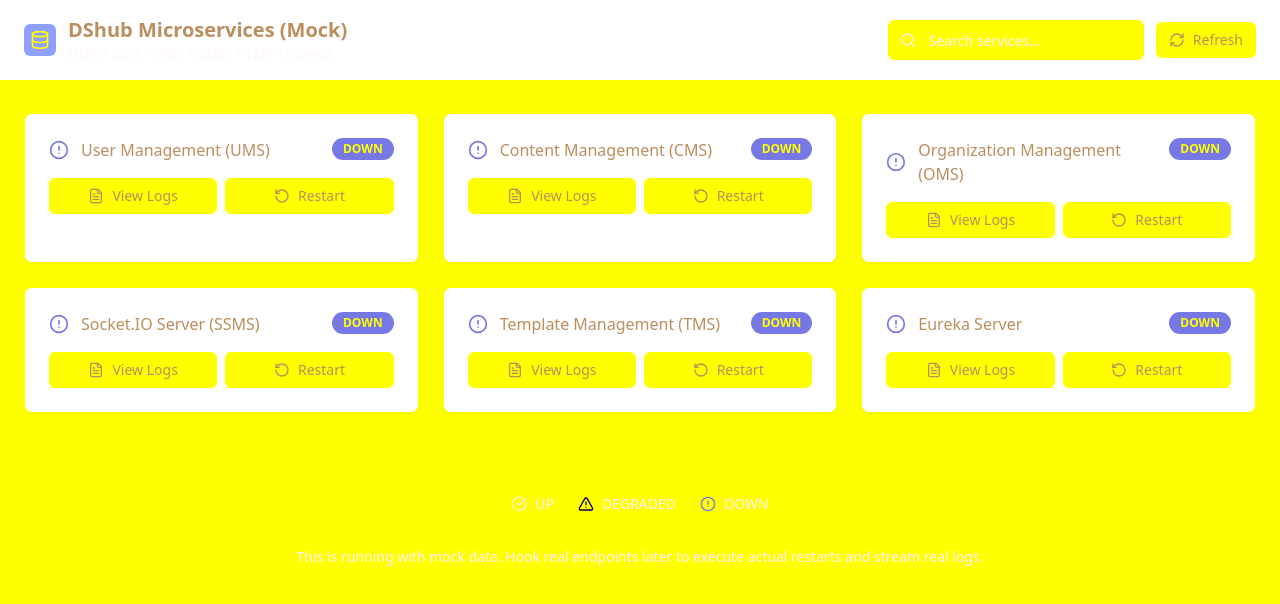
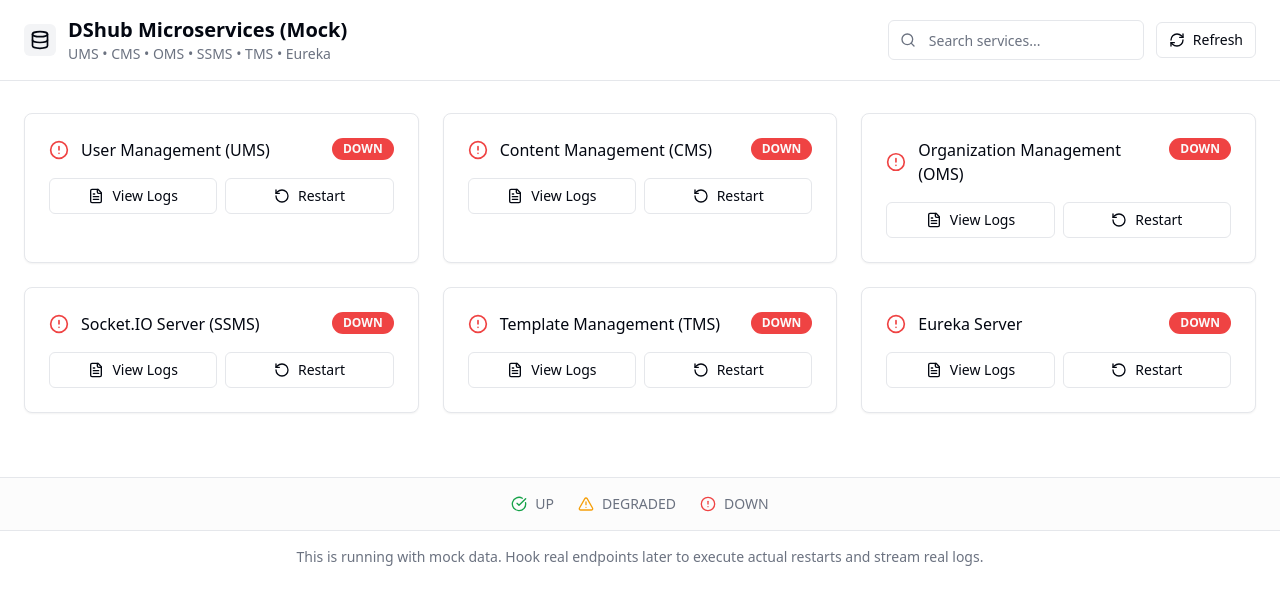
Before and after one commit to arungurume/service-app, a React (Vite) app: page / in a window 1280 px wide. Shown: the top 604 px of the page. Built offline with nearby package versions, Linux system fonts and the light colour scheme.

Commit message:
Fix: Remove yellow background

```diff
--- a/src/index.css
+++ b/src/index.css
@@ -8,42 +8,42 @@ All colors MUST be HSL.
 
 @layer base {
   :root {
-    --background: 249 250 251;
-    --foreground: 31 41 55;
+    --background: 0 0% 100%;
+    --foreground: 224 71% 4%;
 
     --card: 0 0% 100%;
-    --card-foreground: 31 41 55;
+    --card-foreground: 224 71% 4%;
 
     --popover: 0 0% 100%;
-    --popover-foreground: 31 41 55;
+    --popover-foreground: 224 71% 4%;
 
-    --primary: 59 130 246;
-    --primary-foreground: 248 250 252;
+    --primary: 220 14% 96%;
+    --primary-foreground: 224 71% 4%;
 
-    --secondary: 241 245 249;
-    --secondary-foreground: 51 65 85;
+    --secondary: 220 14% 96%;
+    --secondary-foreground: 220 9% 46%;
 
-    --muted: 248 250 252;
-    --muted-foreground: 100 116 139;
+    --muted: 220 14% 96%;
+    --muted-foreground: 220 9% 46%;
 
-    --accent: 241 245 249;
-    --accent-foreground: 51 65 85;
+    --accent: 220 14% 96%;
+    --accent-foreground: 220 9% 46%;
 
-    --destructive: 239 68 68;
-    --destructive-foreground: 248 250 252;
+    --destructive: 0 84% 60%;
+    --destructive-foreground: 0 0% 98%;
 
-    --border: 226 232 240;
-    --input: 226 232 240;
-    --ring: 59 130 246;
+    --border: 220 13% 91%;
+    --input: 220 13% 91%;
+    --ring: 224 71% 4%;
 
     /* Status colors */
-    --status-up: 34 197 94;
-    --status-degraded: 245 158 11;
-    --status-down: 239 68 68;
+    --status-up: 142 76% 36%;
+    --status-degraded: 38 92% 50%;
+    --status-down: 0 84% 60%;
 
     /* Dashboard specific */
     --dashboard-header: 0 0% 100%;
-    --dashboard-subtitle: 107 114 128;
+    --dashboard-subtitle: 220 9% 46%;
 
     --radius: 0.5rem;
 
```
